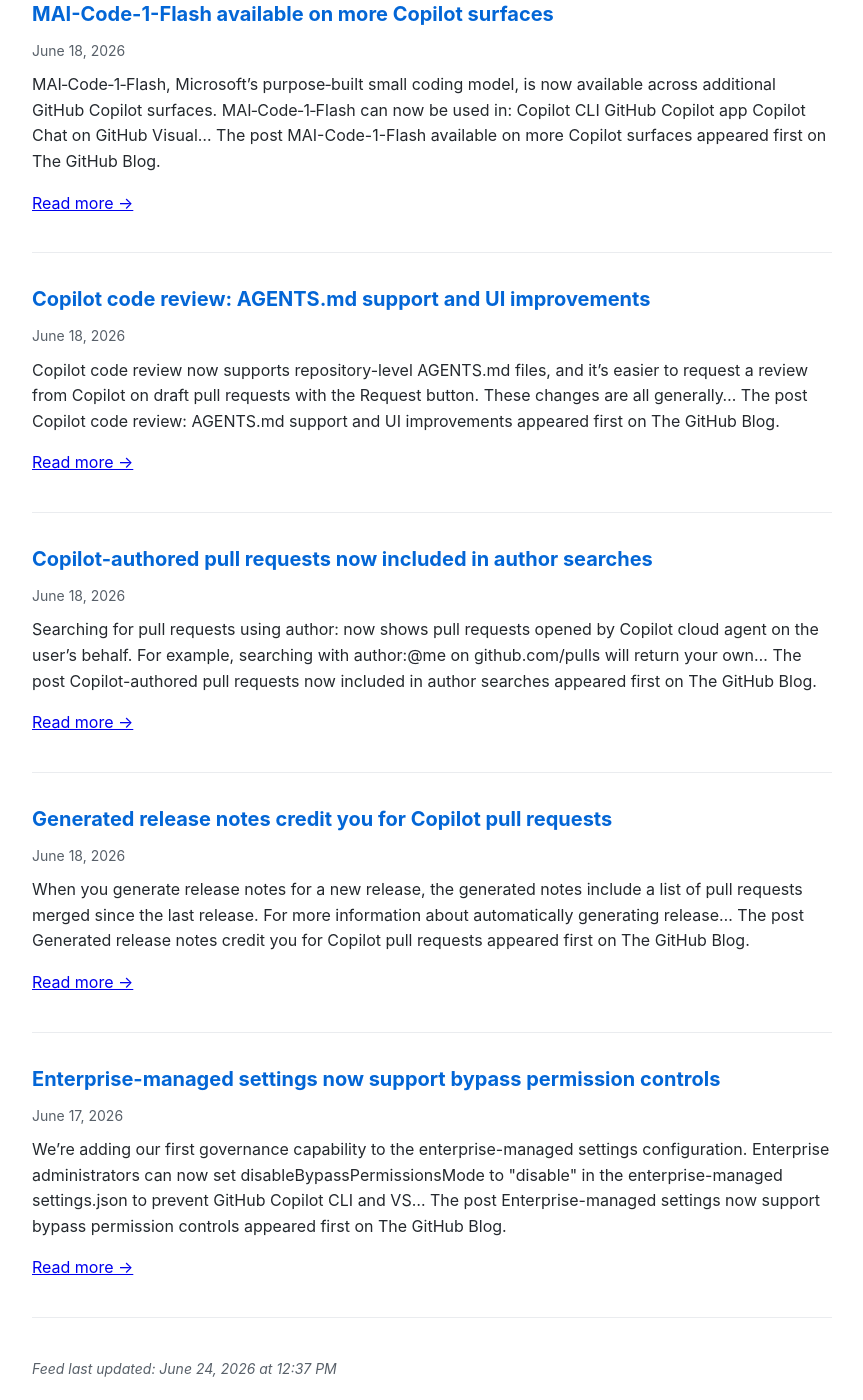
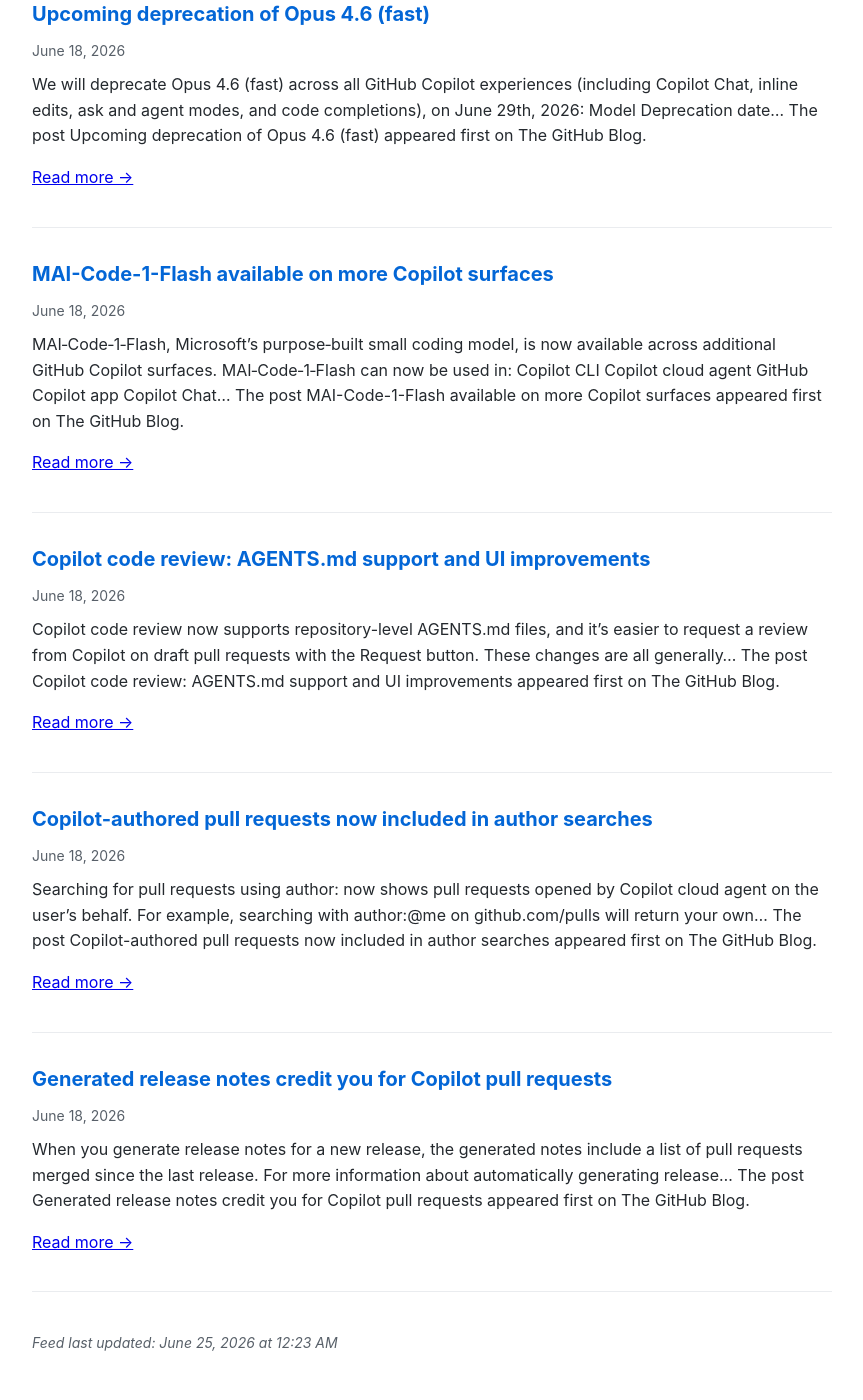
Before and after one commit to Oregand/oregand.github.io, a Jekyll site: the page copilot-feed.html, which Jekyll copies as it is, in a window 1280 px wide and 1400 px high, scrolled down 1426 px. Shown: the whole window, without its empty margins (208-1071 px from the left). Built offline with Jekyll 4.4.1, drawn with Linux system fonts in a browser that asks for light colours; after the commit the page ends 2801 px from its top, so only the background shows below that; some of the changed text lies outside the part shown.

Commit message:
Update RSS feed

```diff
--- a/copilot-feed.html
+++ b/copilot-feed.html
@@ -62,6 +62,19 @@
 </head>
 <body>
   <h1>GitHub Copilot Latest Updates</h1>
+
+  <div class="feed-item">
+    <div class="feed-title">
+      <a href="https://github.blog/changelog/2026-06-24-changes-to-model-selection-for-free-and-student-plans" target="_blank">Changes to model selection for Free and Student plans</a>
+    </div>
+    <div class="feed-date">June 24, 2026</div>
+    <div class="feed-description">
+      Copilot Free and Student plans will now use Copilot auto model selection as the default and only model selection experience. Auto dynamically selects the best model for each task, removing&#8230;
+The post Changes to model selection for Free and Student plans appeared first on The GitHub Blog.
+
+      <p><a href="https://github.blog/changelog/2026-06-24-changes-to-model-selection-for-free-and-student-plans" target="_blank">Read more →</a></p>
+    </div>
+  </div>
 
   <div class="feed-item">
     <div class="feed-title">
@@ -134,7 +147,7 @@ The post Upcoming deprecation of Opus 4.6 (fast) appeared first on The GitHub Bl
     </div>
     <div class="feed-date">June 18, 2026</div>
     <div class="feed-description">
-      MAI&#8209;Code&#8209;1&#8209;Flash, Microsoft&#8217;s purpose&#8209;built small coding model, is now available across additional GitHub Copilot surfaces. MAI&#8209;Code&#8209;1&#8209;Flash can now be used in: Copilot CLI GitHub Copilot app Copilot Chat on GitHub Visual&#8230;
+      MAI&#8209;Code&#8209;1&#8209;Flash, Microsoft&#8217;s purpose&#8209;built small coding model, is now available across additional GitHub Copilot surfaces. MAI&#8209;Code&#8209;1&#8209;Flash can now be used in: Copilot CLI Copilot cloud agent GitHub Copilot app Copilot Chat&#8230;
 The post MAI-Code-1-Flash available on more Copilot surfaces appeared first on The GitHub Blog.
 
       <p><a href="https://github.blog/changelog/2026-06-18-mai-code-1-flash-available-on-more-copilot-surfaces" target="_blank">Read more →</a></p>
@@ -180,21 +193,8 @@ The post Generated release notes credit you for Copilot pull requests appeared f
     </div>
   </div>
 
-  <div class="feed-item">
-    <div class="feed-title">
-      <a href="https://github.blog/changelog/2026-06-17-enterprise-managed-settings-now-support-bypass-permission-controls" target="_blank">Enterprise-managed settings now support bypass permission controls</a>
-    </div>
-    <div class="feed-date">June 17, 2026</div>
-    <div class="feed-description">
-      We&#8217;re adding our first governance capability to the enterprise-managed settings configuration. Enterprise administrators can now set disableBypassPermissionsMode to "disable" in the enterprise-managed settings.json to prevent GitHub Copilot CLI and VS&#8230;
-The post Enterprise-managed settings now support bypass permission controls appeared first on The GitHub Blog.
-
-      <p><a href="https://github.blog/changelog/2026-06-17-enterprise-managed-settings-now-support-bypass-permission-controls" target="_blank">Read more →</a></p>
-    </div>
-  </div>
-
   <div class="update-info">
-    Feed last updated: June 24, 2026 at 12:37 PM
+    Feed last updated: June 25, 2026 at 12:23 AM
   </div>
 </body>
 </html>
```
